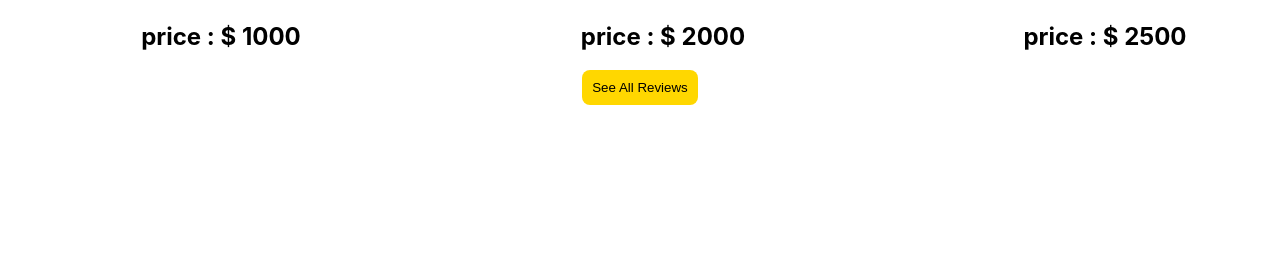
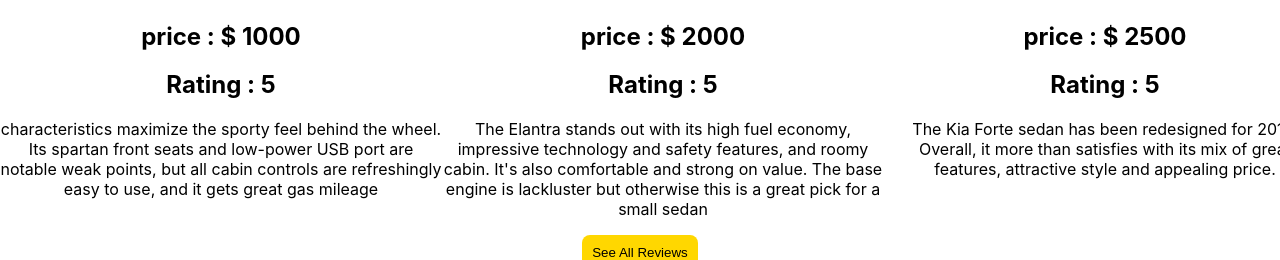
Before and after one commit to RiyadMia/Acinment-09, a React (Create React App) app: page / in a window 1280 px wide. Shown: the part 960-1220 px from the top of the page. Before the commit the page ends 1065 px from the top, so only its background shows below. Built offline with nearby package versions, Linux system fonts and the light colour scheme.

Commit message:
reating add

```diff
--- a/public/fakedb.json
+++ b/public/fakedb.json
@@ -4,6 +4,8 @@
         "name": "READ AND BLACK CAR",
         "price": 1000,
         "stock": 20,
+        "rating":5,
+        "review":"characteristics maximize the sporty feel behind the wheel. Its spartan front seats and low-power USB port are notable weak points, but all cabin controls are refreshingly easy to use, and it gets great gas mileage",
         "img": "https://encrypted-tbn0.gstatic.com/images?q=tbn:ANd9GcTH-966X59G9jFR6Y_teQNsKlzAVcPgYFYtbw&usqp=CAU"
       },
       {
@@ -11,6 +13,8 @@
         "name": "BLACK CAR-1",
         "price":2000 ,
         "stock": 20,
+        "rating":5,
+        "review":"The Elantra stands out with its high fuel economy, impressive technology and safety features, and roomy cabin. It's also comfortable and strong on value. The base engine is lackluster but otherwise this is a great pick for a small sedan",
         "img": "https://cdn.wallpapersafari.com/63/19/PJSerV.jpg"
       },
       {
@@ -18,6 +22,8 @@
         "name": "BLACK CAR-2 ",
         "price": 2500,
         "stock": 20,
+        "rating":5,
+        "review":"The Kia Forte sedan has been redesigned for 2019. Overall, it more than satisfies with its mix of great features, attractive style and appealing price.",
         "img": "https://encrypted-tbn0.gstatic.com/images?q=tbn:ANd9GcTnoRCJrdOzyX077mUCGW_-_Qw7B0gQLqlcJzK0qnKCY3cegy-VXqIVITjVH9FLRF4LWEc&usqp=CAU"
       },
       {
@@ -25,6 +31,8 @@
         "name": " WHIDTH CAR",
         "price": 3000,
         "stock": 20,
+        "rating":5,
+        "review":"The Honda Civic boasts praiseworthy performance, high fuel economy, excellent passenger space and a refined design. There are a few minor drawbacks, such as elevated road noise on the highway, but overall the Civic is a great pick for a small sedan.",
         "img": "https://www.pngitem.com/pimgs/m/330-3306529_share-this-image-transparent-background-bugatti-veyron-hd.png"
       },
       {
@@ -32,6 +40,8 @@
         "name": " YEALLOW CAR",
         "price": 3500,
         "stock": 20,
+        "rating":5,
+        "review":"The redesigned Nissan Versa is more upscale than in years past. Granted, it's still an affordable small sedan. But the Versa is no longer a car you buy only because it's cheap. A comfy ride, plenty of safety features and good fuel economy are highlights.",
         "img": "https://cdn.pixabay.com/photo/2012/04/12/23/48/car-30990__340.png"
       },
       {
@@ -39,6 +49,8 @@
         "name": " ORANGE CAR",
         "price": 4000,
         "stock": 20,
+        "rating":5 ,
+        "review":"Kia should have given the Rio a new name to distance this car from the penalty-box Rios of yesteryear. Today's Rio is a grown-up small car with a relatively pleasant interior",
         "img": "https://encrypted-tbn0.gstatic.com/images?q=tbn:ANd9GcQzeCTgEmUtg9ofYKArANWnFhIuVsXVVX29QdTThNXnVmUPHOpiOHzX29r0nI-Y06u8huk&usqp=CAU"
       }
 ]
--- a/src/components/Dashboard/Dashboard.js
+++ b/src/components/Dashboard/Dashboard.js
@@ -44,14 +44,16 @@
     return (
         <div className='grap-container'>
       <div className='grap'>
+          <h2>MONTH WISE SELL</h2>
             <LineChart width={400} height={300} data={data}>
-                <Line dataKey={'investment'}></Line>
+                <Line dataKey={'sell'}></Line>
                 <XAxis dataKey='month'></XAxis>
                 <YAxis></YAxis>
                 <Tooltip />
             </LineChart>
  </div>
       <div className='margin-right'>
+          <h2>Revenue VS month </h2>
       <BarChart width={400} height={300} data={data}>
          <XAxis dataKey="month" stroke="#8884d8" />
          <YAxis />
--- a/src/components/Dashboard/product/Products.js
+++ b/src/components/Dashboard/product/Products.js
@@ -1,7 +1,7 @@
 import React from 'react';
 import './Products.css'
 const Products = (props) => {
-    const {name,img,price}=props.product
+    const {name,img,price,rating,review}=props.product
     return (
  <div>
     <div className='review-cointanir'>
@@ -9,6 +9,8 @@
      </div>
       <h3>{name}</h3>
       <h2>price : $ {price}</h2>
+      <h2> Rating : {rating}</h2>
+      <p>{review}</p>
      </div>
     );
 };
```
Also changed, not shown: 1 other file (tests, documents, lock files or other folders).
